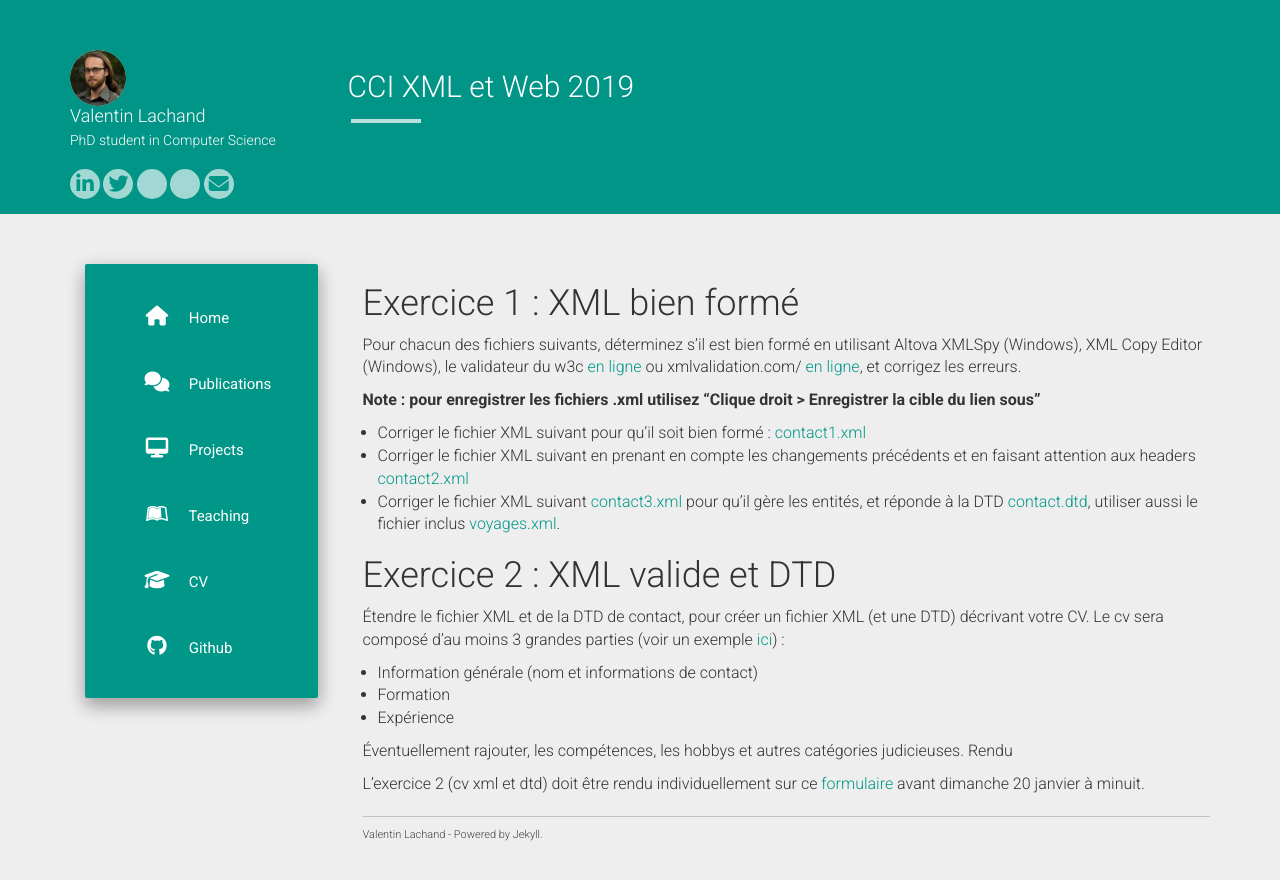
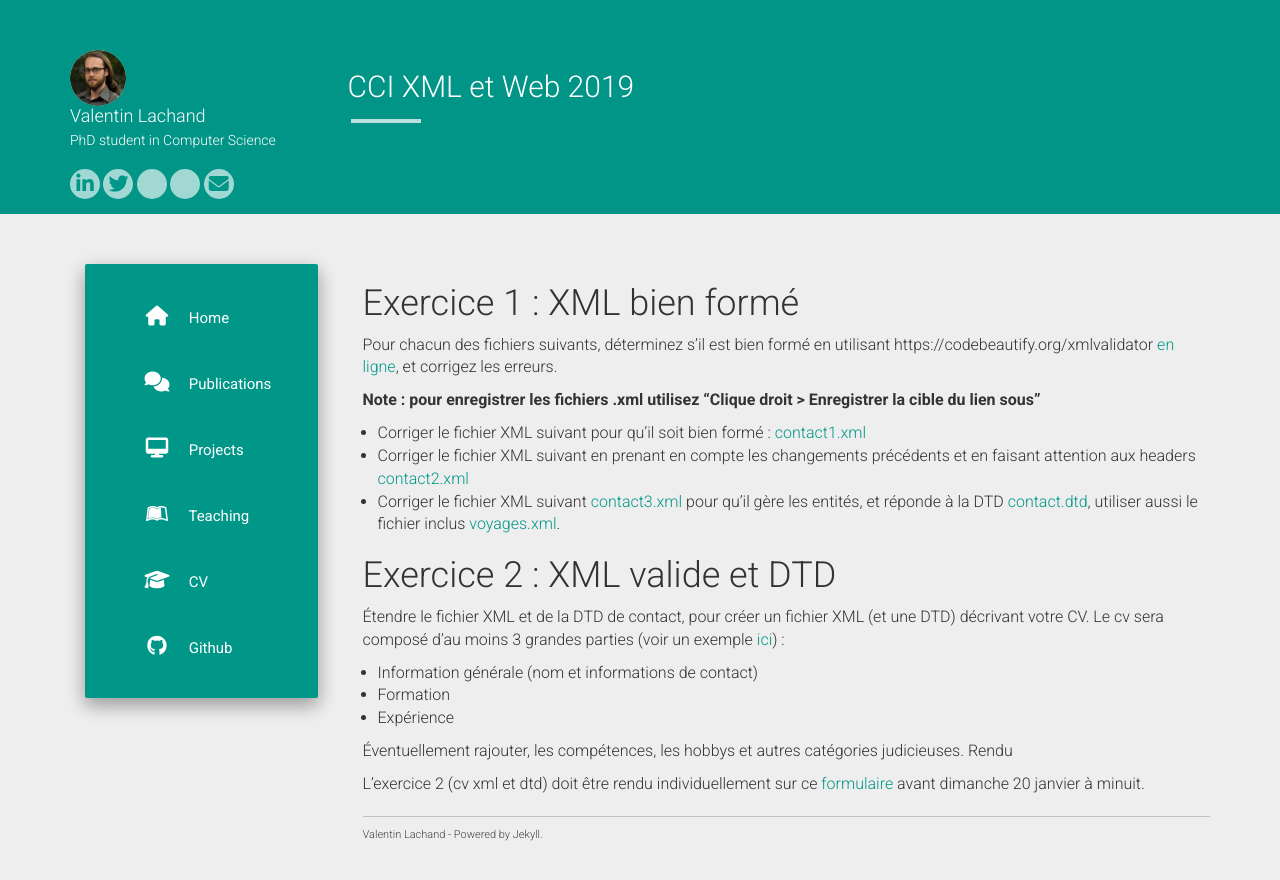
Before and after one commit to taotaoini/lachand.github.io, a Jekyll site: the page built from cci-xml-web-2019-tp.md, in a window 1280 px wide. Shown: the top 880 px of the page. Built offline with Jekyll 4.4.1, drawn with Linux system fonts in a browser that asks for light colours; nearby versions of some CDN libraries.

Commit message:
Update cci-xml-web-2019-tp.md

```diff
--- a/cci-xml-web-2019-tp.md
+++ b/cci-xml-web-2019-tp.md
@@ -6,7 +6,7 @@ permalink: /teaching/2019/cci-xml-web-2019-tp
 
 # Exercice 1 : XML bien formé
 
-Pour chacun des fichiers suivants, déterminez s'il est bien formé en utilisant Altova XMLSpy (Windows), XML Copy Editor (Windows), le validateur du w3c [en ligne](http://validator.w3.org/) ou xmlvalidation.com/ [en ligne](http://www.xmlvalidation.com/), et corrigez les erreurs.
+Pour chacun des fichiers suivants, déterminez s'il est bien formé en utilisant https://codebeautify.org/xmlvalidator [en ligne](https://codebeautify.org/xmlvalidator), et corrigez les erreurs.
 
 **Note : pour enregistrer les fichiers .xml utilisez "Clique droit > Enregistrer la cible du lien sous"**
 
```
